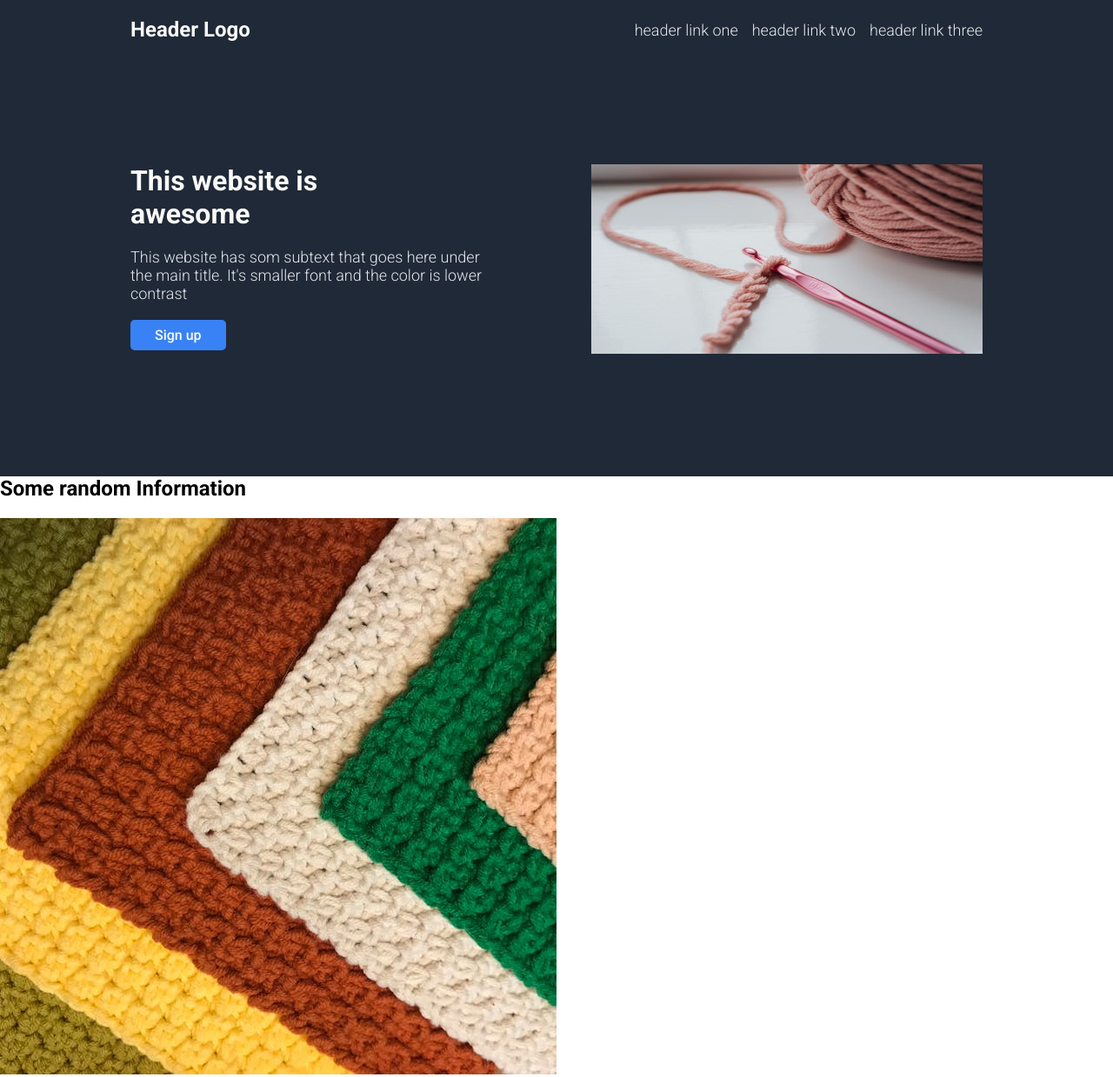
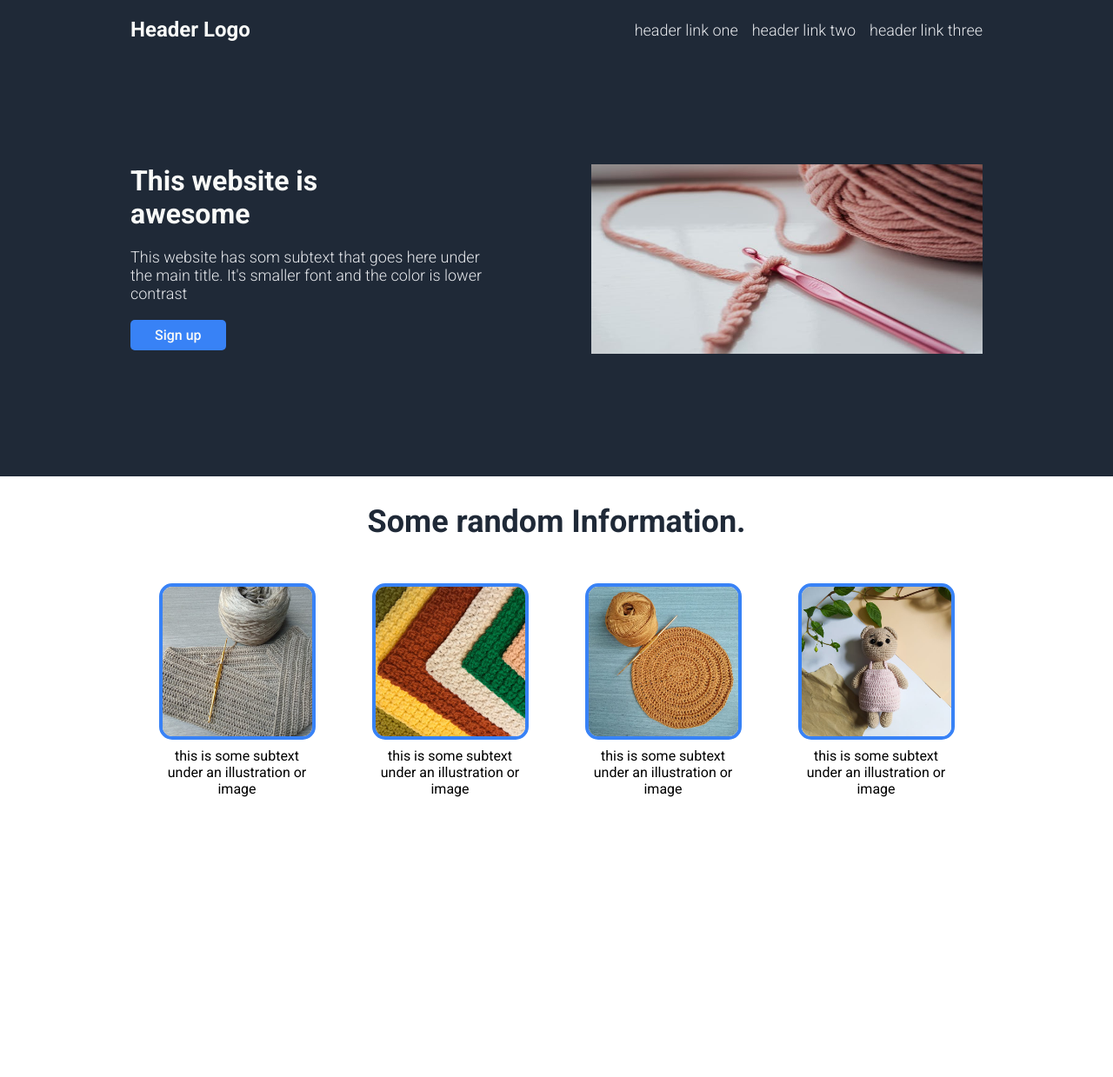
Before and after one commit to Oliv-19/odin_landing_page, a plain HTML site: page index.html in a window 1280 px wide. Shown: the top 1239 px of the page at 87% size. After the commit the page ends 948 px from the top, so only its background shows below. Drawn offline with Linux system fonts and the light colour scheme.

Commit message:
Add section 1 style

```diff
--- a/index.html
+++ b/index.html
@@ -27,14 +27,14 @@
         </div>
     </main>
     <section id="section_1">
-        <h1>Some random Information</h1>
+        <h1 class="title_1">Some random Information.</h1>
         <div class="cards_container">
             <div class="card">
-                <img class="card_img" src="images/pexels-mara-cotta-6462892.jpg" alt="">
+                <img class="card_img" src="images/pexels-mary-michaelyne-7156841.jpg" alt="">
                 <p>this is some subtext under an illustration or image</p>
             </div>
             <div class="card">
-                <img class="card_img" src="images/pexels-mary-michaelyne-7156841.jpg" alt="">
+                <img class="card_img" src="images/pexels-mara-cotta-6462892.jpg" alt="">
                 <p>this is some subtext under an illustration or image</p>
             </div>
             <div class="card">
--- a/styles.css
+++ b/styles.css
@@ -11,6 +11,7 @@ main, nav{
     background-color: #1f2937;
     padding: 0 150px;
 }
+
 
 nav{
     display: flex;
@@ -55,20 +56,51 @@ main{
 .left_1, .rigth_1, .img{
     width: 450px;
     height: 218px;
-    /*display: flex;
-    flex-direction: column;
-    align-items: start;
-    justify-content: end; */
 }
 
-/* .left_1{
-    padding-right: 20px;
-} */
-
-h1, .subtext{
+.title, .subtext{
     padding-right: 20px;
     margin-bottom: 20px;
 }
-h1{
+.title{
     padding-right: 100px;
 }
+
+#section_1{
+    padding: 0 150px;
+    height: 400px;
+    display: flex;
+    flex-direction: column;
+    justify-content: center;
+    gap: 50px;
+
+}
+
+.title_1{
+    font-size: 36px;
+    font-weight: bolder;
+    color: #1f2937;
+    text-align: center;
+    /* margin: 50px 0; */
+}
+
+.cards_container{
+    display: flex;
+    justify-content: space-between;
+    align-items: center;
+    /* margin-top: 50px; */
+}
+
+.card{
+    margin: auto;
+    text-align: center;
+    width: 180px;
+}
+
+.card_img{
+    width: 180px;
+    height: 180px;
+    border: 4px #3882f6 solid;
+    border-radius: 15px;
+    margin-bottom: 5px;
+}
```
